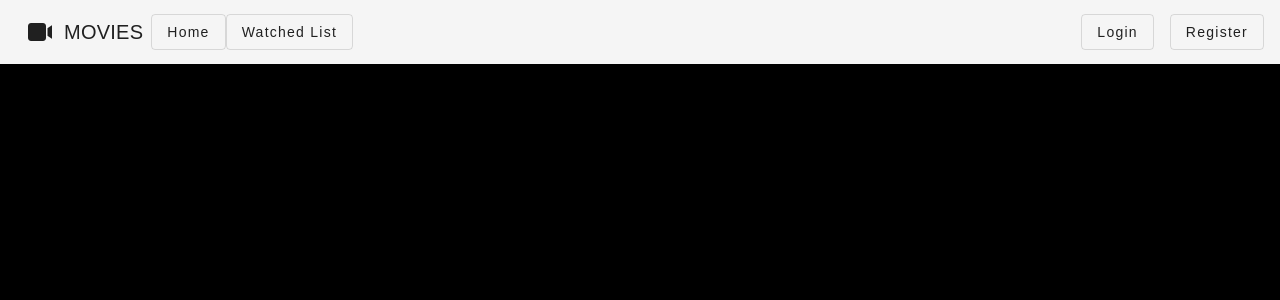
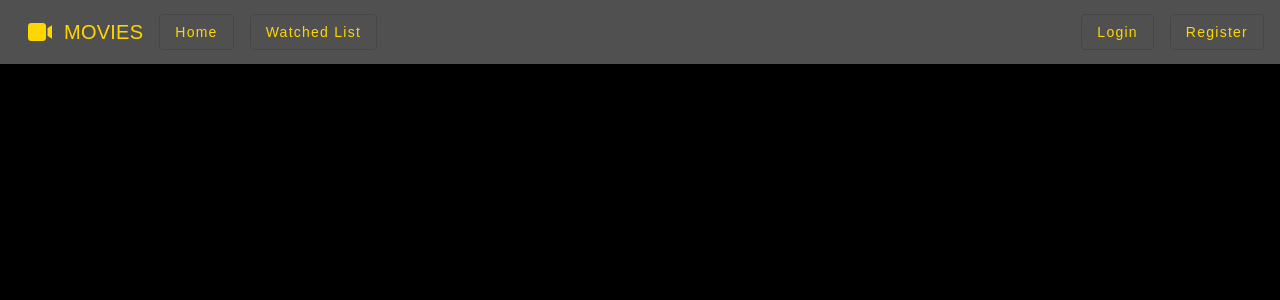
Before and after one commit to developwizard/movies-client, an Angular app: page / in a window 1280 px wide. Shown: the top 300 px of the page. Built offline with nearby package versions, Linux system fonts and the light colour scheme; no server answers; what @angular/youtube-player would draw is missing.

Commit message:
Styled header

```diff
--- a/src/app/header/header.component.css
+++ b/src/app/header/header.component.css
@@ -12,8 +12,22 @@ mat-nav-list.list-horizontal {
   flex: 1 1 auto;
 }
 
+.toolbar-header {
+  background-color: #505050;
+  color:gold;
+}
+
+.header-icon,
+.header-text {
+  color:gold;
+}
+
 .ml-1 {
   margin-left: 0.5rem;
+}
+
+.ml-2 {
+  margin-left: 1rem;
 }
 
 .mr-2 {
--- a/src/app/header/header.component.html
+++ b/src/app/header/header.component.html
@@ -1,9 +1,9 @@
-<mat-toolbar>
-  <button mat-icon-button class="example-icon" aria-label="Example icon-button with menu icon">
-    <mat-icon fontSet="fas" fontIcon="fa-video-camera"></mat-icon>
+<mat-toolbar class="toolbar-header">
+  <button mat-icon-button>
+    <mat-icon class="header-icon" fontSet="fas" fontIcon="fa-video-camera"></mat-icon>
   </button>
-  <span>MOVIES</span>
-  <button mat-stroked-button class="ml-1" (click)="onHomeClicked()">Home</button>
+  <span class="header-text">MOVIES</span>
+  <button mat-stroked-button class="ml-2 mr-2" (click)="onHomeClicked()">Home</button>
   <button mat-stroked-button (click)="onWatchListClicked()">Watched List</button>
   <span class="spacer"></span>
   <button mat-stroked-button class="mr-2" (click)="onLoginClicked()">Login</button>
```
